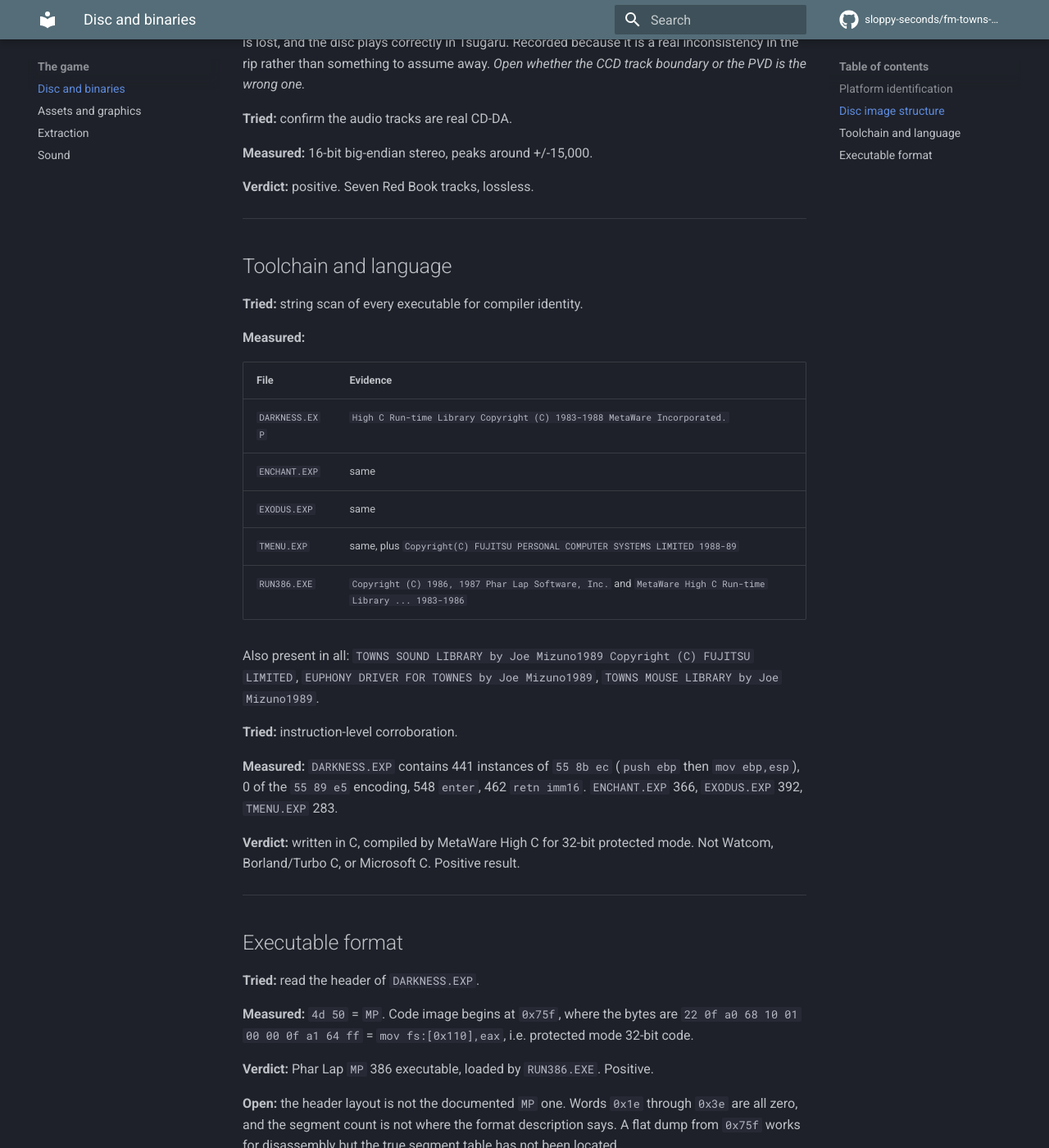
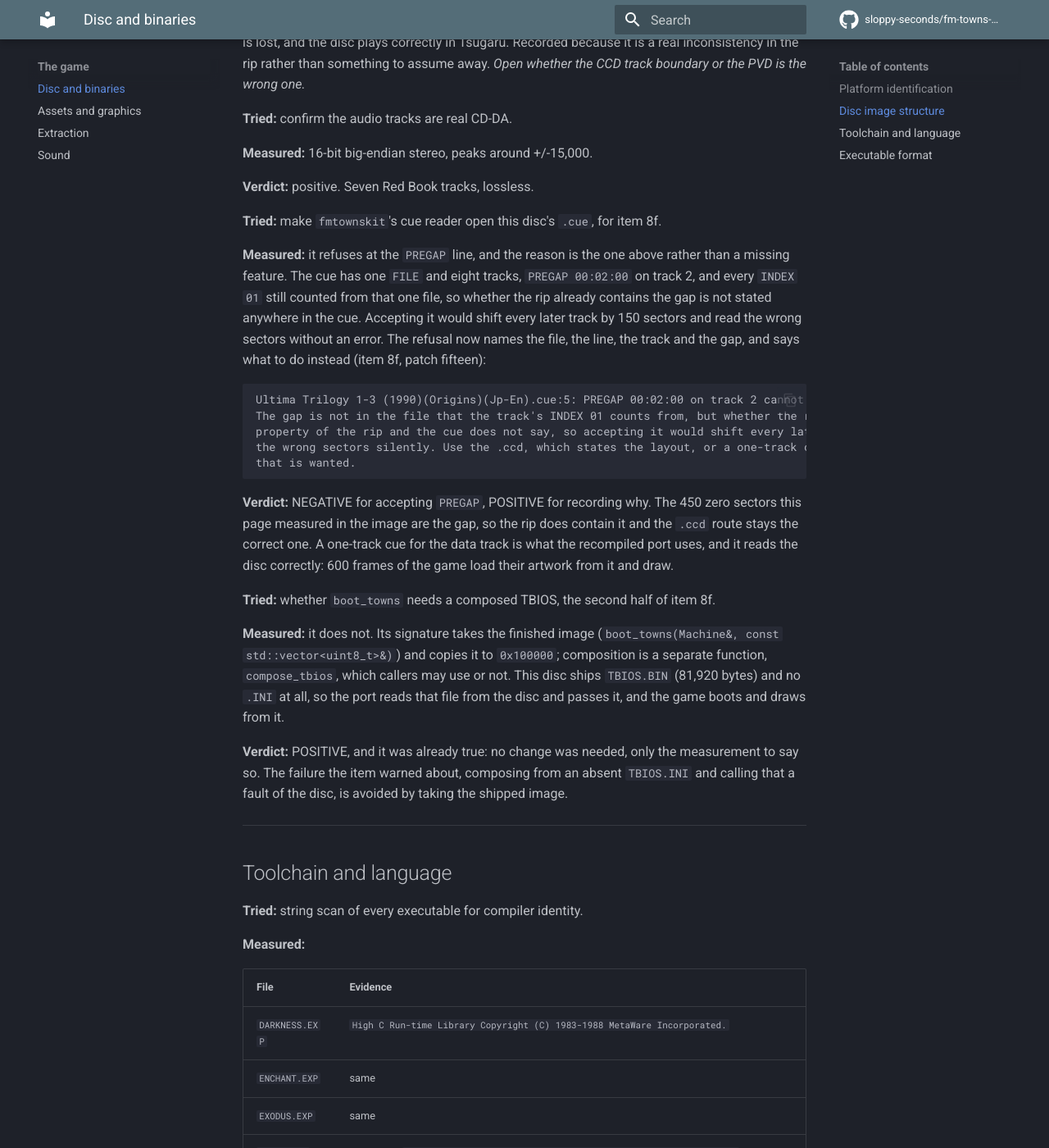
Before and after one commit to sloppy-seconds/fm-towns-ultima, an MkDocs documentation site: the page built from docs/disc-and-binaries.md, in a window 1280 px wide and 1400 px high, scrolled down 1097 px. Shown: the whole window at 82% size. Built offline with MkDocs 1.6.1 and Material for MkDocs 9.7.7, drawn with Linux system fonts in a browser that asks for light colours; comment, search, counter and statistics services are not loaded.

Commit message:
8f: PREGAP is refused with a reason that names the ambiguity, and boot_towns already takes a shipped image
The item allowed either accepting PREGAP or recording why not. Refusing is right here, and the reason
is the disc's own: the cue is one FILE with eight tracks, PREGAP 00:02:00 on track 2, and every
INDEX 01 still counted from that one file. Whether the rip already contains those 150 sectors is a
property of the rip, not of the cue, and accepting it would shift every later track by 150 sectors and
read the wrong sectors silently, which is the item's failure case.

Patch fifteen: the refusal now names the file, the line, the track and the gap, and says what to do
instead. Measured output on this disc:

  Ultima Trilogy 1-3 (1990)(Origins)(Jp-En).cue:5: PREGAP 00:02:00 on track 2 cannot be decided from
  the cue. ... Use the .ccd, which states the layout, or a one-track cue for the data track ...

The page already measured 450 zero sectors in the image, which are the gap, so the rip does contain it
and the .ccd route stays correct. The one-track cue the port builds still reads: 600 frames load their
artwork from the disc and draw.

The second clause needed no change, only the measurement: boot_towns takes the finished image
(boot_towns(Machine&, const std::vector<uint8_t>&), copied to 0x100000) and composition is a separate
compose_tbios a caller may skip. The port reads this disc's TBIOS.BIN and passes it, with no INI
anywhere.

````diff
--- a/docs/disc-and-binaries.md
+++ b/docs/disc-and-binaries.md
@@ -51,6 +51,38 @@ boundary or the PVD is the wrong one.*
 **Measured:** 16-bit big-endian stereo, peaks around +/-15,000.
 
 **Verdict:** positive. Seven Red Book tracks, lossless.
+
+**Tried:** make `fmtownskit`'s cue reader open this disc's `.cue`, for item 8f.
+
+**Measured:** it refuses at the `PREGAP` line, and the reason is the one above rather than a missing feature. The
+cue has one `FILE` and eight tracks, `PREGAP 00:02:00` on track 2, and every `INDEX 01` still counted from that one
+file, so whether the rip already contains the gap is not stated anywhere in the cue. Accepting it would shift every
+later track by 150 sectors and read the wrong sectors without an error. The refusal now names the file, the line,
+the track and the gap, and says what to do instead (item 8f, patch fifteen):
+
+```
+Ultima Trilogy 1-3 (1990)(Origins)(Jp-En).cue:5: PREGAP 00:02:00 on track 2 cannot be decided from the cue.
+The gap is not in the file that the track's INDEX 01 counts from, but whether the rip already contains it is a
+property of the rip and the cue does not say, so accepting it would shift every later track by 00:02:00 and read
+the wrong sectors silently. Use the .ccd, which states the layout, or a one-track cue for the data track if only
+that is wanted.
+```
+
+**Verdict:** NEGATIVE for accepting `PREGAP`, POSITIVE for recording why. The 450 zero sectors this page measured in
+the image are the gap, so the rip does contain it and the `.ccd` route stays the correct one. A one-track cue for
+the data track is what the recompiled port uses, and it reads the disc correctly: 600 frames of the game load their
+artwork from it and draw.
+
+**Tried:** whether `boot_towns` needs a composed TBIOS, the second half of item 8f.
+
+**Measured:** it does not. Its signature takes the finished image (`boot_towns(Machine&, const
+std::vector<uint8_t>&)`) and copies it to `0x100000`; composition is a separate function, `compose_tbios`, which
+callers may use or not. This disc ships `TBIOS.BIN` (81,920 bytes) and no `.INI` at all, so the port reads that file
+from the disc and passes it, and the game boots and draws from it.
+
+**Verdict:** POSITIVE, and it was already true: no change was needed, only the measurement to say so. The failure
+the item warned about, composing from an absent `TBIOS.INI` and calling that a fault of the disc, is avoided by
+taking the shipped image.
 
 ---
 
````
Also changed, not shown: docs/plan.md (+19 -2 lines).
